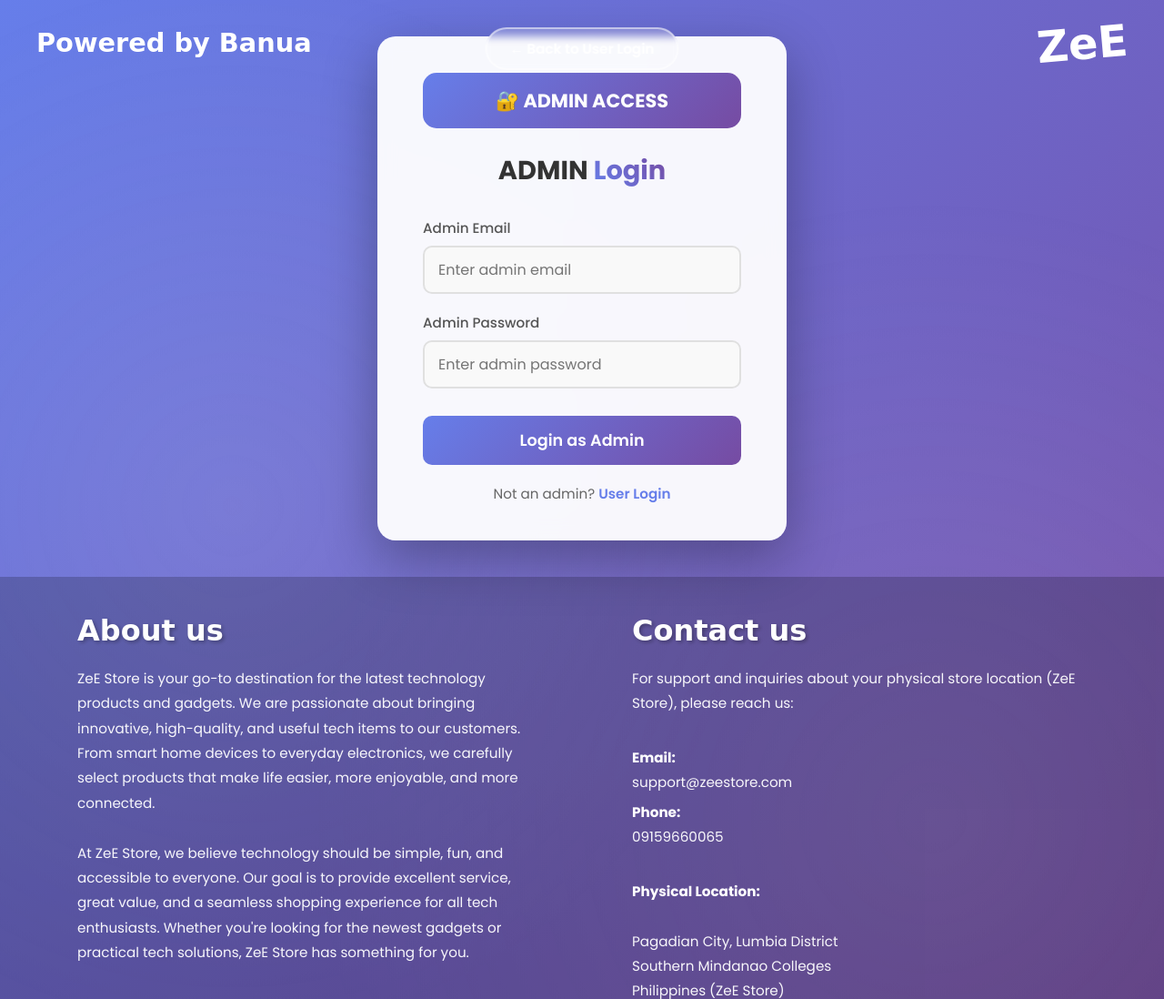
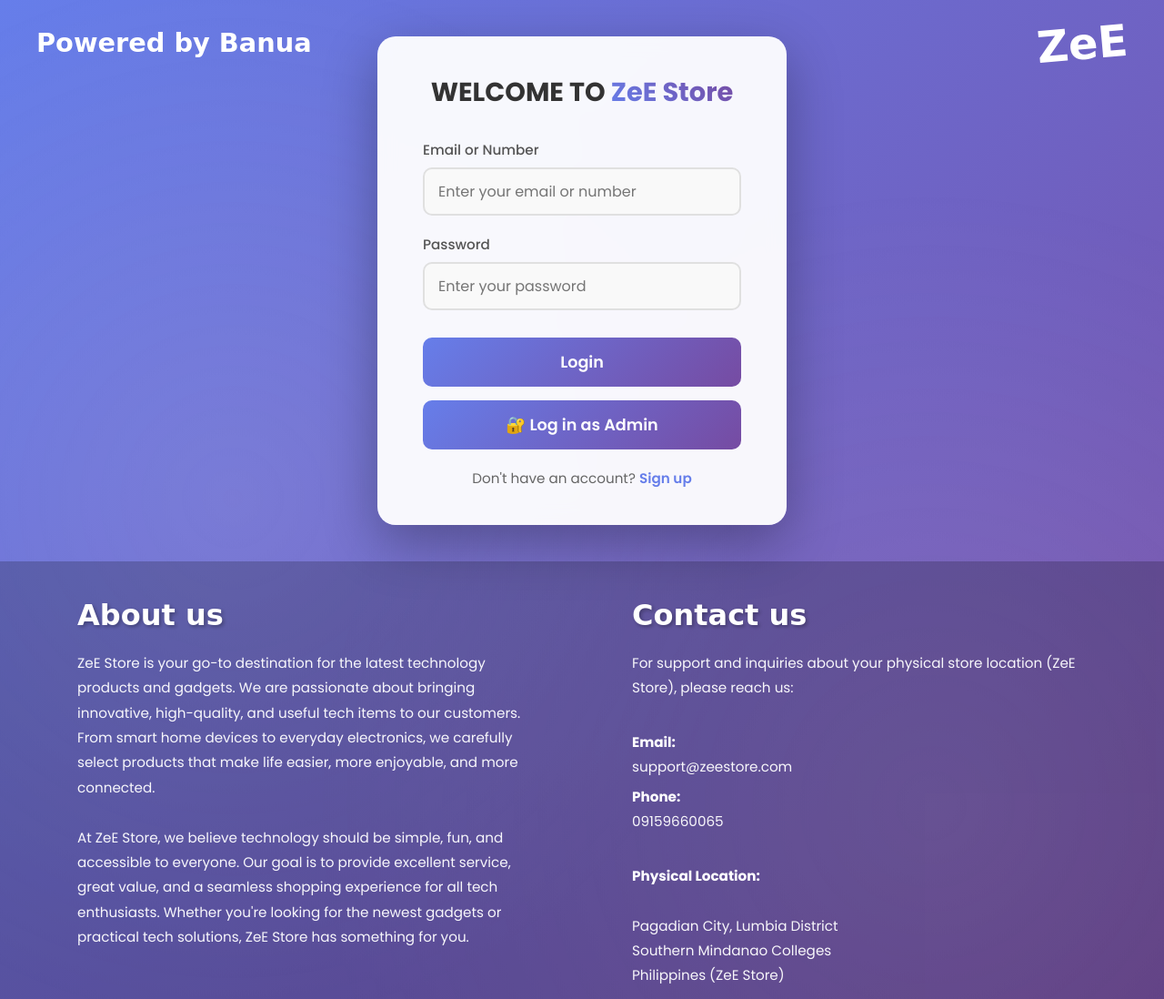
Before and after one commit to reinkirstenrbanua/zee-store, a website: page index.html in a window 1280 px wide. Shown: the top 1098 px of the page at 91% size. Drawn offline with Linux system fonts and the light colour scheme.

Commit message:
Update index.html

```diff
--- a/index.html
+++ b/index.html
@@ -3,7 +3,7 @@
 <head>
   <meta charset="UTF-8">
   <meta name="viewport" content="width=device-width, initial-scale=1.0">
-  <title>Admin Login | ZeE Store</title>
+  <title>Login | ZeE Store</title>
   <link href="https://fonts.googleapis.com/css2?family=Poppins:wght@300;400;500;600;700&display=swap" rel="stylesheet">
   <style>
     * {
@@ -65,33 +65,6 @@
       transform: rotate(-5deg);
     }
 
-    /* Back button */
-    .back-btn {
-      position: absolute;
-      top: 30px;
-      left: 50%;
-      transform: translateX(-50%);
-      background: rgba(255, 255, 255, 0.2);
-      border: 2px solid rgba(255, 255, 255, 0.5);
-      color: white;
-      padding: 10px 25px;
-      border-radius: 25px;
-      font-size: 0.95em;
-      font-weight: 600;
-      cursor: pointer;
-      transition: all 0.3s ease;
-      z-index: 10;
-      backdrop-filter: blur(5px);
-      text-decoration: none;
-      display: inline-block;
-    }
-
-    .back-btn:hover {
-      background: rgba(255, 255, 255, 0.3);
-      border-color: white;
-      transform: translateX(-50%) translateY(-2px);
-    }
-
     /* Main container */
     .main-content {
       flex: 1;
@@ -123,21 +96,6 @@
         opacity: 1;
         transform: translateY(0);
       }
-    }
-
-    .admin-badge {
-      display: flex;
-      align-items: center;
-      justify-content: center;
-      gap: 10px;
-      background: linear-gradient(135deg, #667eea 0%, #764ba2 100%);
-      color: white;
-      padding: 15px;
-      border-radius: 15px;
-      margin-bottom: 25px;
-      font-size: 1.3em;
-      font-weight: 700;
-      text-align: center;
     }
 
     h1 {
@@ -225,20 +183,39 @@
       box-shadow: 0 10px 25px rgba(102, 126, 234, 0.4);
     }
 
-    .user-login-text {
+    .admin-btn {
+      width: 100%;
+      padding: 14px;
+      background: linear-gradient(135deg, #667eea 0%, #764ba2 100%);
+      color: white;
+      border: none;
+      border-radius: 10px;
+      font-size: 1.1em;
+      font-weight: 600;
+      cursor: pointer;
+      transition: all 0.3s ease;
+      margin-top: 15px;
+    }
+
+    .admin-btn:hover {
+      transform: translateY(-2px);
+      box-shadow: 0 10px 25px rgba(102, 126, 234, 0.4);
+    }
+
+    .signup-text {
       text-align: center;
       margin-top: 20px;
       color: #666;
       font-size: 0.95em;
     }
 
-    .user-login-text a {
+    .signup-text a {
       color: #667eea;
       text-decoration: none;
       font-weight: 600;
     }
 
-    .user-login-text a:hover {
+    .signup-text a:hover {
       text-decoration: underline;
     }
 
@@ -290,10 +267,6 @@
         top: 15px;
       }
 
-      .back-btn {
-        top: 80px;
-      }
-
       .container {
         padding: 30px 25px;
       }
@@ -305,37 +278,34 @@
   <div class="header-brand">Powered by Banua</div>
   <div class="header-logo">ZeE</div>
 
-  <!-- Back Button -->
-  <a href="index.html" class="back-btn">← Back to User Login</a>
-
   <!-- Main Content -->
   <div class="main-content">
     <div class="container">
-      <div class="admin-badge">
-        🔐 ADMIN ACCESS
-      </div>
-
-      <h1>ADMIN <span>Login</span></h1>
+      <h1>WELCOME TO <span>ZeE Store</span></h1>
 
       <!-- Message box -->
       <div id="message" class="message"></div>
 
       <form class="login-form">
         <div class="input-group">
-          <label for="email">Admin Email</label>
-          <input type="text" id="email" name="email" placeholder="Enter admin email" required>
+          <label for="email">Email or Number</label>
+          <input type="text" id="email" name="email" placeholder="Enter your email or number" required>
         </div>
 
         <div class="input-group">
-          <label for="password">Admin Password</label>
-          <input type="password" id="password" name="password" placeholder="Enter admin password" required>
+          <label for="password">Password</label>
+          <input type="password" id="password" name="password" placeholder="Enter your password" required>
         </div>
 
-        <button type="submit" class="login-btn">Login as Admin</button>
+        <button type="submit" class="login-btn">Login</button>
 
-        <p class="user-login-text">
-          Not an admin?
-          <a href="index.html">User Login</a>
+        <button type="button" class="admin-btn" onclick="window.location.href='admin.html'">
+          🔐 Log in as Admin
+        </button>
+
+        <p class="signup-text">
+          Don't have an account?
+          <a href="signup.html">Sign up</a>
         </p>
       </form>
     </div>
@@ -376,39 +346,46 @@
   </div>
 
   <script>
-    // Hardcoded admin credentials (only these credentials work)
-    const ADMIN_EMAIL = "nauxly12345@gmail.com";
-    const ADMIN_PASSWORD = "nauxxl12345";
-
     document.querySelector(".login-form").addEventListener("submit", async (e) => {
       e.preventDefault();
 
       const messageBox = document.getElementById("message");
       messageBox.style.display = "none";
 
-      const email = document.getElementById("email").value;
-      const password = document.getElementById("password").value;
+      const data = {
+        email: document.getElementById("email").value,
+        password: document.getElementById("password").value
+      };
 
-      // Check hardcoded admin credentials
-      if (email === ADMIN_EMAIL && password === ADMIN_PASSWORD) {
-        messageBox.textContent = "✅ Admin login successful! Redirecting...";
-        messageBox.className = "message success";
-        messageBox.style.display = "block";
+      try {
+        const response = await fetch("http://localhost:5000/api/login", {
+          method: "POST",
+          headers: { "Content-Type": "application/json" },
+          body: JSON.stringify(data)
+        });
 
-        // Save admin to localStorage
-        const adminData = {
-          email: ADMIN_EMAIL,
-          isAdmin: true,
-          loginTime: new Date().toISOString()
-        };
-        localStorage.setItem("admin", JSON.stringify(adminData));
+        const result = await response.json();
 
-        // Redirect after 1.5 seconds to home/dashboard
-        setTimeout(() => {
-          window.location.href = "home.html";
-        }, 1500);
-      } else {
-        messageBox.textContent = "❌ Invalid admin credentials! Access denied.";
+        if (result.success) {
+          messageBox.textContent = "✅ Login successful! Redirecting...";
+          messageBox.className = "message success";
+          messageBox.style.display = "block";
+
+          // Save user to localStorage
+          localStorage.setItem("user", JSON.stringify(result.user));
+
+          // Redirect after 2 seconds - CHANGED FROM index.html to home.html
+          setTimeout(() => {
+            window.location.href = "home.html";
+          }, 2000);
+        } else {
+          messageBox.textContent = result.message || "Login failed!";
+          messageBox.className = "message error";
+          messageBox.style.display = "block";
+        }
+      } catch (error) {
+        console.error("Login error:", error);
+        messageBox.textContent = "An error occurred. Please try again.";
         messageBox.className = "message error";
         messageBox.style.display = "block";
       }
```
